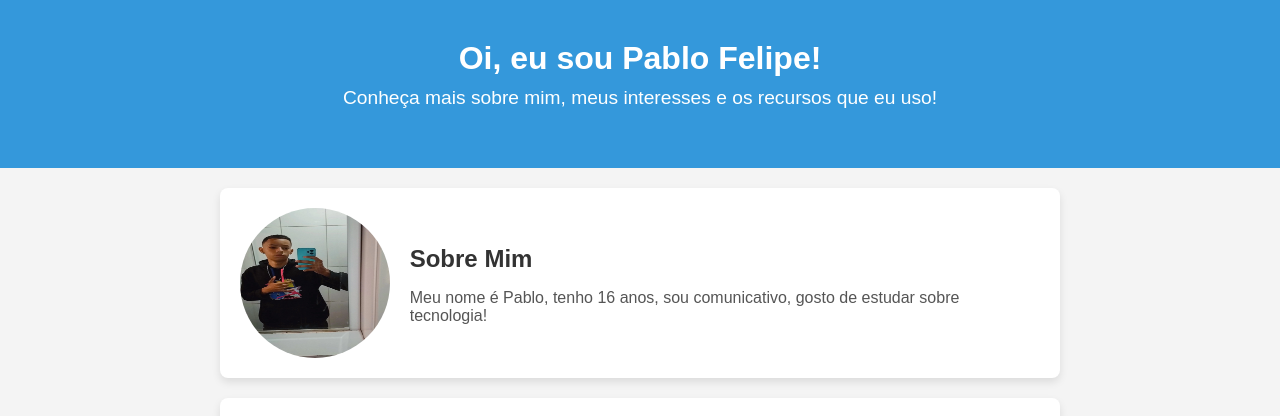
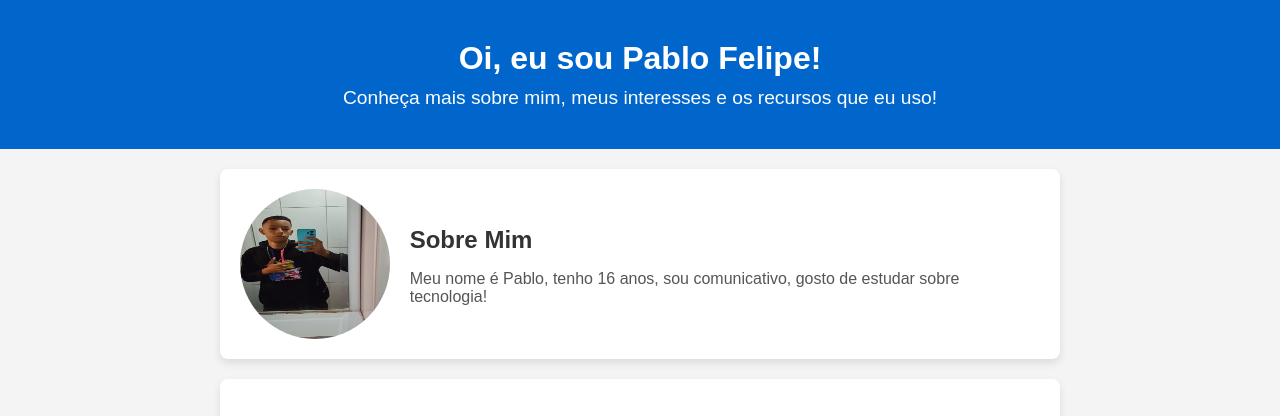
Before and after one commit to pablofelipe2A/apresenta-o-ao-pessoal, a plain HTML site: page index.html in a window 1280 px wide. Shown: the top 416 px of the page. Drawn offline with Linux system fonts and the light colour scheme; files that its build step writes are made by us from their sources; files whose address does not match are found by name.

Commit message:
Update header.css

```diff
--- a/header.css
+++ b/header.css
@@ -1,9 +1,9 @@
 /* Estilos para o cabeçalho */
 header {
-  background-color: #3498db;
-  color: #ffffff;
+  text-align: center;
   padding: 40px 20px;
-  text-align: center;
+  background-color: #0066cc;
+  color: #fff;
 }
 
 header h1 {
@@ -13,5 +13,5 @@ header h1 {
 
 header p {
   font-size: 1.2em;
-  margin-top: 10px;
+  margin: 10px 0 0;
 }
```
